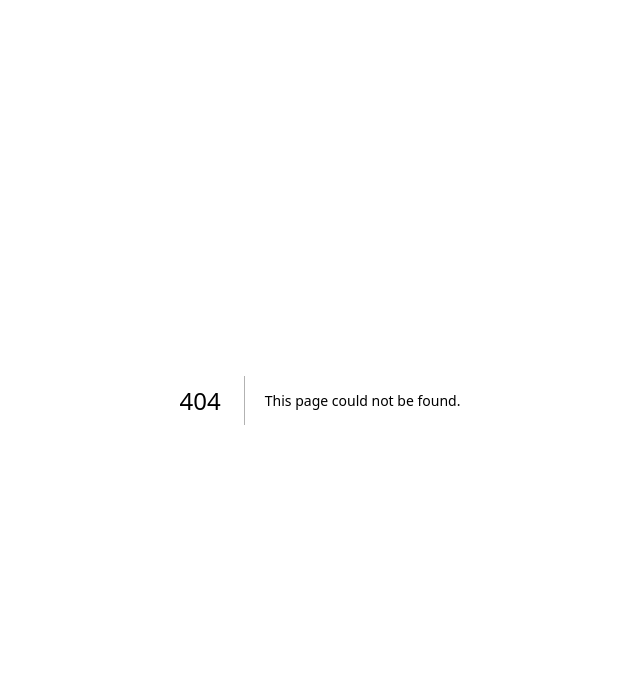
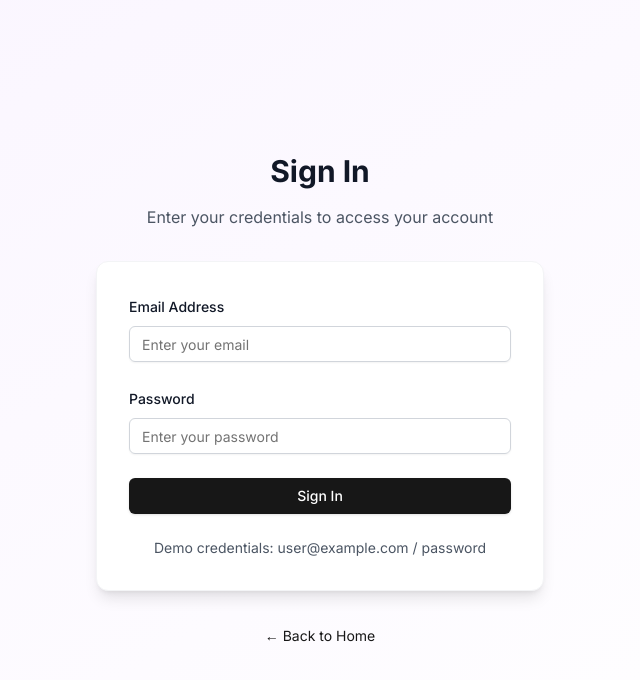
Before and after one commit to raphaelitos/unilink-frontend, a Next.js app: page /login in a window 1280 px wide. Before the commit this address had no page. Shown: the top 680 px of the page, without its empty margins (320-960 px from the left). Built offline with nearby package versions, Linux system fonts and the light colour scheme.

Commit message:
add shadcn components and login

```diff
--- a/package.json
+++ b/package.json
@@ -10,6 +10,8 @@
     "docs": "typedoc"
   },
   "dependencies": {
+    "@radix-ui/react-label": "^2.1.7",
+    "@radix-ui/react-slot": "^1.2.3",
     "autoprefixer": "^10.4.21",
     "class-variance-authority": "^0.7.1",
     "clsx": "^2.1.1",
--- /dev/null
+++ b/src/components/ui/button.tsx
@@ -0,0 +1,57 @@
+import * as React from "react"
+import { Slot } from "@radix-ui/react-slot"
+import { cva, type VariantProps } from "class-variance-authority"
+
+import { cn } from "@/lib/utils"
+
+const buttonVariants = cva(
+  "inline-flex items-center justify-center gap-2 whitespace-nowrap rounded-md text-sm font-medium transition-colors focus-visible:outline-none focus-visible:ring-1 focus-visible:ring-ring disabled:pointer-events-none disabled:opacity-50 [&_svg]:pointer-events-none [&_svg]:size-4 [&_svg]:shrink-0",
+  {
+    variants: {
+      variant: {
+        default:
+          "bg-primary text-primary-foreground shadow hover:bg-primary/90",
+        destructive:
+          "bg-destructive text-destructive-foreground shadow-sm hover:bg-destructive/90",
+        outline:
+          "border border-input bg-background shadow-sm hover:bg-accent hover:text-accent-foreground",
+        secondary:
+          "bg-secondary text-secondary-foreground shadow-sm hover:bg-secondary/80",
+        ghost: "hover:bg-accent hover:text-accent-foreground",
+        link: "text-primary underline-offset-4 hover:underline",
+      },
+      size: {
+        default: "h-9 px-4 py-2",
+        sm: "h-8 rounded-md px-3 text-xs",
+        lg: "h-10 rounded-md px-8",
+        icon: "h-9 w-9",
+      },
+    },
+    defaultVariants: {
+      variant: "default",
+      size: "default",
+    },
+  }
+)
+
+export interface ButtonProps
+  extends React.ButtonHTMLAttributes<HTMLButtonElement>,
+    VariantProps<typeof buttonVariants> {
+  asChild?: boolean
+}
+
+const Button = React.forwardRef<HTMLButtonElement, ButtonProps>(
+  ({ className, variant, size, asChild = false, ...props }, ref) => {
+    const Comp = asChild ? Slot : "button"
+    return (
+      <Comp
+        className={cn(buttonVariants({ variant, size, className }))}
+        ref={ref}
+        {...props}
+      />
+    )
+  }
+)
+Button.displayName = "Button"
+
+export { Button, buttonVariants }
--- /dev/null
+++ b/src/components/ui/input.tsx
@@ -0,0 +1,22 @@
+import * as React from "react"
+
+import { cn } from "@/lib/utils"
+
+const Input = React.forwardRef<HTMLInputElement, React.ComponentProps<"input">>(
+  ({ className, type, ...props }, ref) => {
+    return (
+      <input
+        type={type}
+        className={cn(
+          "flex h-9 w-full rounded-md border border-input bg-transparent px-3 py-1 text-base shadow-sm transition-colors file:border-0 file:bg-transparent file:text-sm file:font-medium file:text-foreground placeholder:text-muted-foreground focus-visible:outline-none focus-visible:ring-1 focus-visible:ring-ring disabled:cursor-not-allowed disabled:opacity-50 md:text-sm",
+          className
+        )}
+        ref={ref}
+        {...props}
+      />
+    )
+  }
+)
+Input.displayName = "Input"
+
+export { Input }
--- /dev/null
+++ b/src/components/ui/label.tsx
@@ -0,0 +1,24 @@
+import * as React from "react"
+import * as LabelPrimitive from "@radix-ui/react-label"
+import { cva, type VariantProps } from "class-variance-authority"
+
+import { cn } from "@/lib/utils"
+
+const labelVariants = cva(
+  "text-sm font-medium leading-none peer-disabled:cursor-not-allowed peer-disabled:opacity-70"
+)
+
+const Label = React.forwardRef<
+  React.ElementRef<typeof LabelPrimitive.Root>,
+  React.ComponentPropsWithoutRef<typeof LabelPrimitive.Root> &
+    VariantProps<typeof labelVariants>
+>(({ className, ...props }, ref) => (
+  <LabelPrimitive.Root
+    ref={ref}
+    className={cn(labelVariants(), className)}
+    {...props}
+  />
+))
+Label.displayName = LabelPrimitive.Root.displayName
+
+export { Label }
--- /dev/null
+++ b/src/pages/login.tsx
@@ -0,0 +1,190 @@
+// src/pages/login.tsx
+import { useState } from 'react'
+import { useRouter } from 'next/router'
+import Link from 'next/link'
+import { Button } from '@/components/ui/button'
+import { Input } from '@/components/ui/input'
+import { Label } from '@/components/ui/label'
+
+interface FormData {
+  email: string
+  password: string
+}
+
+interface FormErrors {
+  email?: string
+  password?: string
+  general?: string
+}
+
+export default function Login() {
+  const router = useRouter()
+  const [formData, setFormData] = useState<FormData>({
+    email: '',
+    password: ''
+  })
+  const [errors, setErrors] = useState<FormErrors>({})
+  const [isLoading, setIsLoading] = useState(false)
+
+  const validateEmail = (email: string): boolean => {
+    const emailRegex = /^[^\s@]+@[^\s@]+\.[^\s@]+$/
+    return emailRegex.test(email)
+  }
+
+  const validateForm = (): FormErrors => {
+    const newErrors: FormErrors = {}
+
+    if (!formData.email.trim()) {
+      newErrors.email = 'Email is required'
+    } else if (!validateEmail(formData.email)) {
+      newErrors.email = 'Please enter a valid email address'
+    }
+
+    if (!formData.password.trim()) {
+      newErrors.password = 'Password is required'
+    } else if (formData.password.length < 6) {
+      newErrors.password = 'Password must be at least 6 characters'
+    }
+
+    return newErrors
+  }
+
+  const handleSubmit = async (e: React.FormEvent) => {
+    e.preventDefault()
+    setErrors({})
+
+    const formErrors = validateForm()
+    if (Object.keys(formErrors).length > 0) {
+      setErrors(formErrors)
+      return
+    }
+
+    setIsLoading(true)
+
+    // Simulate API call
+    setTimeout(() => {
+      // Simulate authentication logic
+      if (formData.email === 'user@example.com' && formData.password === 'password') {
+        // Create dummy JWT token
+        const dummyToken = btoa(JSON.stringify({
+          email: formData.email,
+          exp: Date.now() + 24 * 60 * 60 * 1000, // 24 hours
+          iat: Date.now()
+        }))
+
+        // Store in cookie (using document.cookie for simplicity)
+        document.cookie = `auth-token=${dummyToken}; path=/; max-age=86400; SameSite=Lax`
+
+        // Redirect to feed
+        router.push('/feed')
+      } else {
+        setErrors({ general: 'Invalid email or password' })
+      }
+      setIsLoading(false)
+    }, 1000)
+  }
+
+  const handleInputChange = (field: keyof FormData) => (
+    e: React.ChangeEvent<HTMLInputElement>
+  ) => {
+    setFormData(prev => ({
+      ...prev,
+      [field]: e.target.value
+    }))
+
+    // Clear field error when user starts typing
+    if (errors[field]) {
+      setErrors(prev => ({
+        ...prev,
+        [field]: undefined
+      }))
+    }
+  }
+
+  return (
+    <div className="min-h-screen bg-gradient-to-br from-purple-50 to-white flex items-center justify-center p-4">
+      <div className="max-w-md w-full space-y-8">
+        <div className="text-center space-y-4">
+          <h1 className="text-3xl font-bold text-gray-900">
+            Sign In
+          </h1>
+          <p className="text-gray-600">
+            Enter your credentials to access your account
+          </p>
+        </div>
+
+        <div className="bg-white p-8 rounded-xl shadow-lg border border-gray-100">
+          <form onSubmit={handleSubmit} className="space-y-6">
+            {errors.general && (
+              <div className="p-3 rounded-lg bg-red-50 border border-red-200">
+                <p className="text-sm text-red-600">{errors.general}</p>
+              </div>
+            )}
+
+            <div className="space-y-2">
+              <Label htmlFor="email" className="text-gray-900">
+                Email Address
+              </Label>
+              <Input
+                id="email"
+                type="email"
+                value={formData.email}
+                onChange={handleInputChange('email')}
+                className={`${
+                  errors.email
+                    ? 'border-red-300 focus:border-red-500 focus:ring-red-500'
+                    : 'border-gray-300 focus:border-primary focus:ring-primary'
+                }`}
+                placeholder="Enter your email"
+              />
+              {errors.email && (
+                <p className="text-sm text-red-600">{errors.email}</p>
+              )}
+            </div>
+
+            <div className="space-y-2">
+              <Label htmlFor="password" className="text-gray-900">
+                Password
+              </Label>
+              <Input
+                id="password"
+                type="password"
+                value={formData.password}
+                onChange={handleInputChange('password')}
+                className={`${
+                  errors.password
+                    ? 'border-red-300 focus:border-red-500 focus:ring-red-500'
+                    : 'border-gray-300 focus:border-primary focus:ring-primary'
+                }`}
+                placeholder="Enter your password"
+              />
+              {errors.password && (
+                <p className="text-sm text-red-600">{errors.password}</p>
+              )}
+            </div>
+
+            <Button
+              type="submit"
+              disabled={isLoading}
+              className="w-full bg-primary hover:bg-primary/90 text-white disabled:opacity-50"
+            >
+              {isLoading ? 'Signing In...' : 'Sign In'}
+            </Button>
+          </form>
+
+          <div className="mt-6 text-center">
+            <p className="text-sm text-gray-600">
+              Demo credentials: user@example.com / password
+            </p>
+          </div>
+        </div>
+
+        <div className="text-center">
+          <Link href="/" className="text-primary hover:text-primary/80 text-sm">
+            ← Back to Home
+          </Link>
+        </div>
+      </div>
+    </div>
+  )
+}
```
Also changed, not shown: 1 other file (tests, documents, lock files or other folders).
